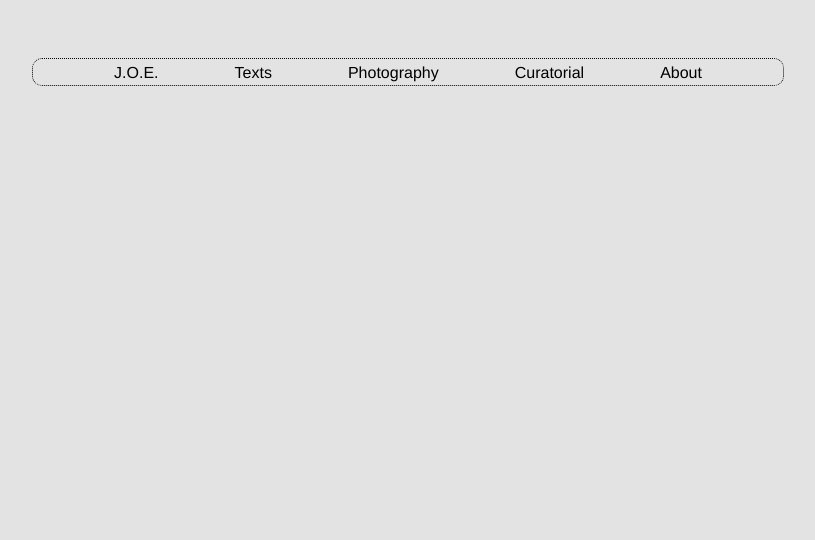
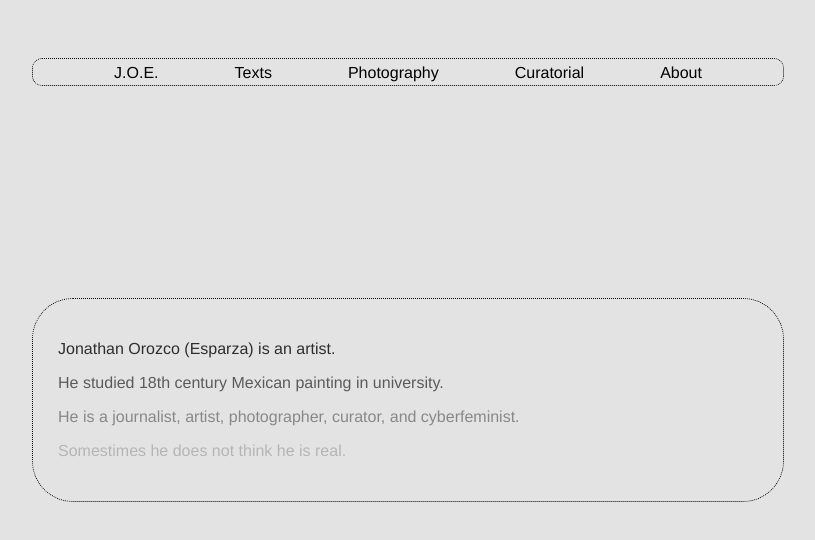
Before and after one commit to jorozcoesparza/curatorial-website, a plain HTML site: page about.html in a window 1280 px wide. Shown: the whole page, without its empty margins (232-1047 px from the left). Drawn offline with Linux system fonts and the light colour scheme.

Commit message:
Outlines About.html page

```diff
--- a/about.html
+++ b/about.html
@@ -17,6 +17,12 @@
             <a href="./about.html">About</a>
             </div>
 
+          <div class="bio">
+            <p class="p1">Jonathan Orozco (Esparza) is an artist. </p>
+            <p class="p2">He studied 18th century Mexican painting in university.</p>
+            <p class="p3">He is a journalist, artist, photographer, curator, and cyberfeminist.</p>
+            <p class="p4">Somestimes he does not think he is real.</p>
+          </div>
 
 
 
--- a/style.css
+++ b/style.css
@@ -65,3 +65,31 @@ a:link:not(#exclude), a:visited:not(#exclude) {
     color: black;
     cursor: pointer;
 }
+
+.bio {
+    width: 700px;
+    height: auto;
+    position: absolute;
+    top: 50%;
+    left: 50%;
+    transform: translate(-50%, -50%);
+    outline: 1px dotted #000;
+    outline-offset: 25px;
+    border-radius: 15px;
+}
+
+.p1 {
+    opacity: 80%;
+}
+
+.p2 {
+    opacity: 60%;
+}
+
+.p3 {
+    opacity: 40%;
+}
+
+.p4 {
+    opacity: 20%;
+}
```
